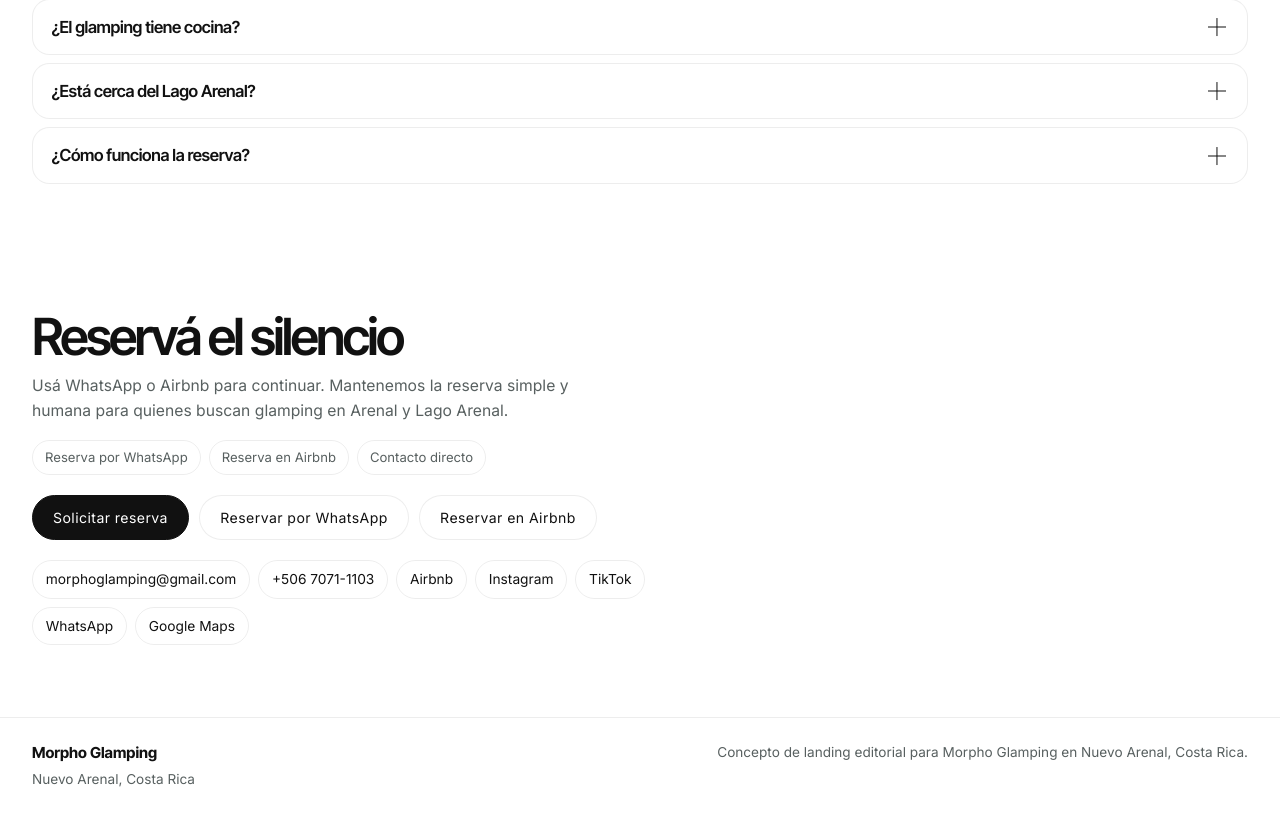
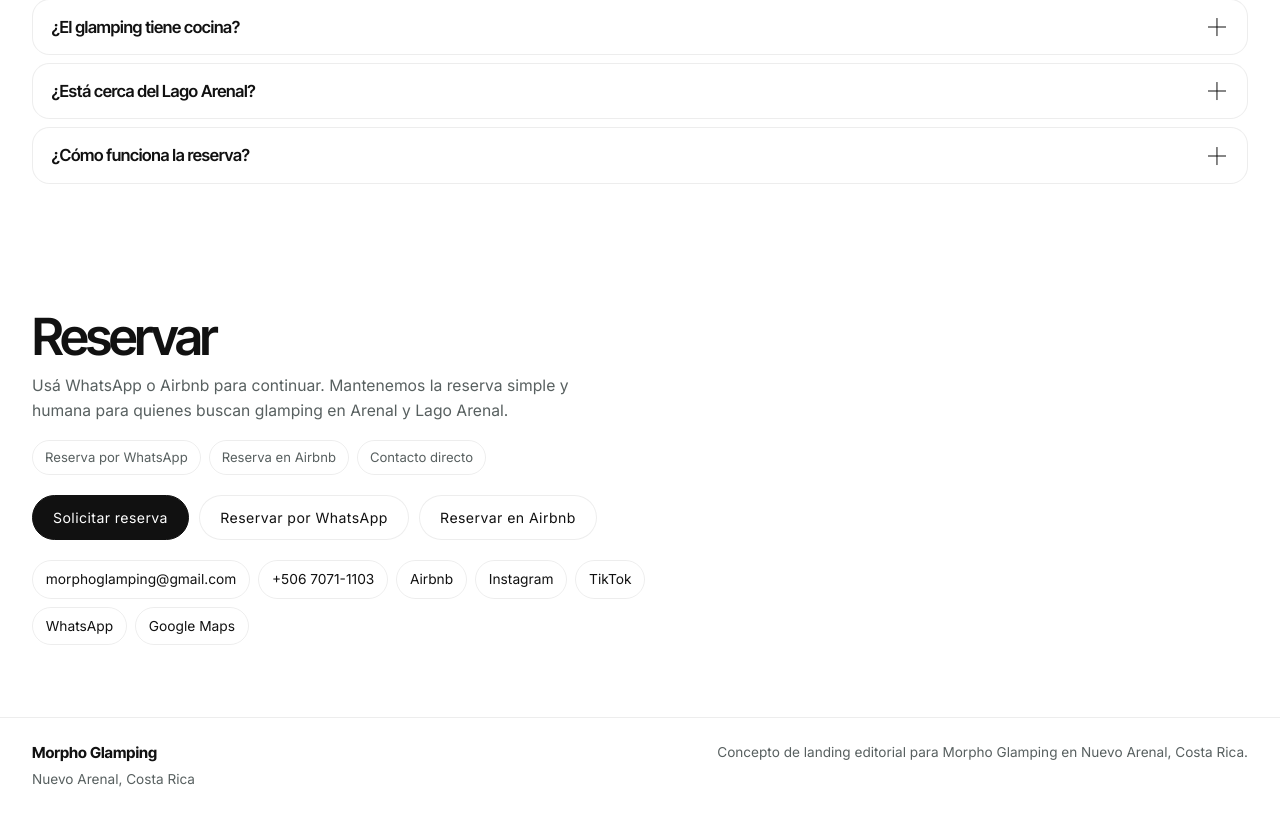
Before and after one commit to Servas20900/MorphoGlamping, a React (Vite) app: page /es in a window 1280 px wide. Shown: the part 6370-7183 px from the top of the page. Built offline with nearby package versions, Linux system fonts and the light colour scheme; the HTML template or start-up script is replaced by a standard one.

Commit message:
feat: correcion de texto

```diff
--- a/src/i18n.ts
+++ b/src/i18n.ts
@@ -220,7 +220,7 @@ const resources = {
         ],
       },
       reserve: {
-        title: 'Reserve the quiet',
+        title: 'Reserve',
         body:
           'Use WhatsApp or Airbnb to continue. We keep the booking flow simple and human for guests searching glamping in Arenal and Lago Arenal.',
         points: ['WhatsApp booking', 'Airbnb booking', 'Direct contact'],
@@ -476,7 +476,7 @@ const resources = {
         ],
       },
       reserve: {
-        title: 'Reservá el silencio',
+        title: 'Reservar',
         body:
           'Usá WhatsApp o Airbnb para continuar. Mantenemos la reserva simple y humana para quienes buscan glamping en Arenal y Lago Arenal.',
         points: ['Reserva por WhatsApp', 'Reserva en Airbnb', 'Contacto directo'],
```
